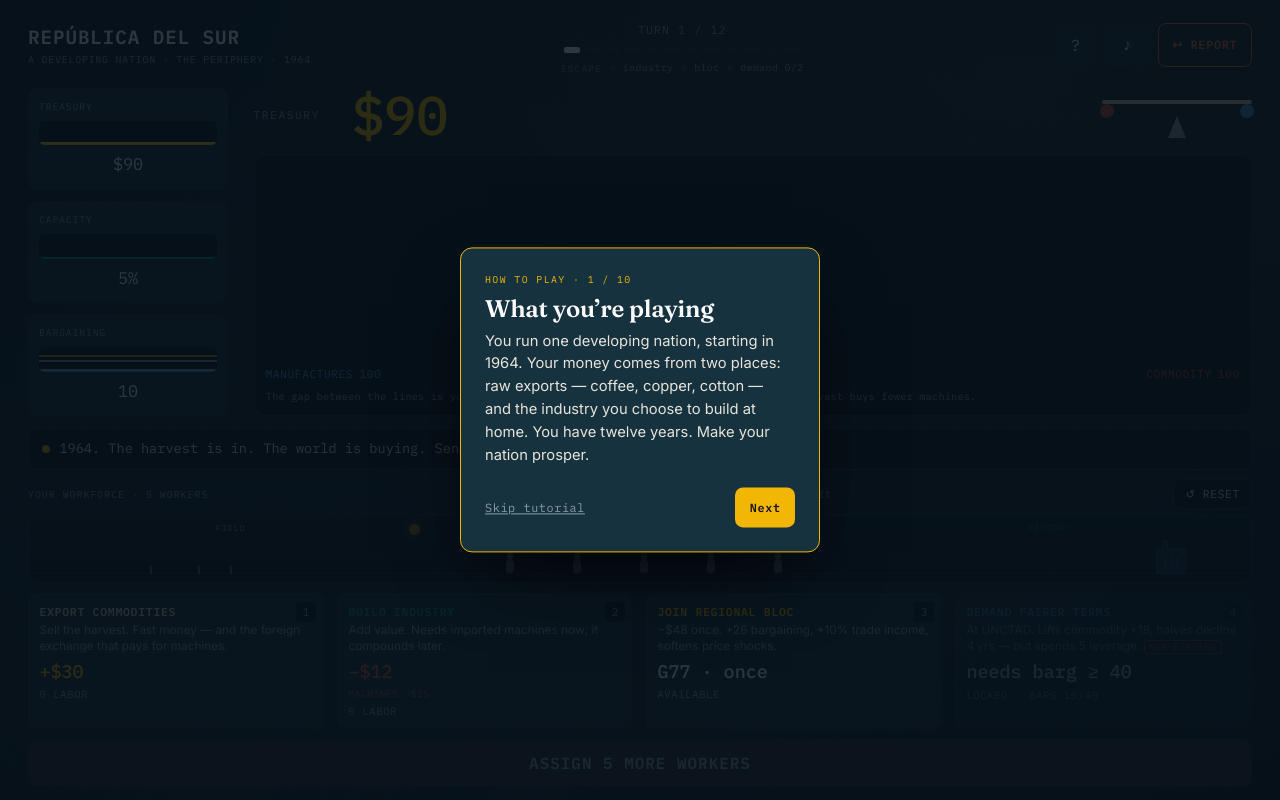
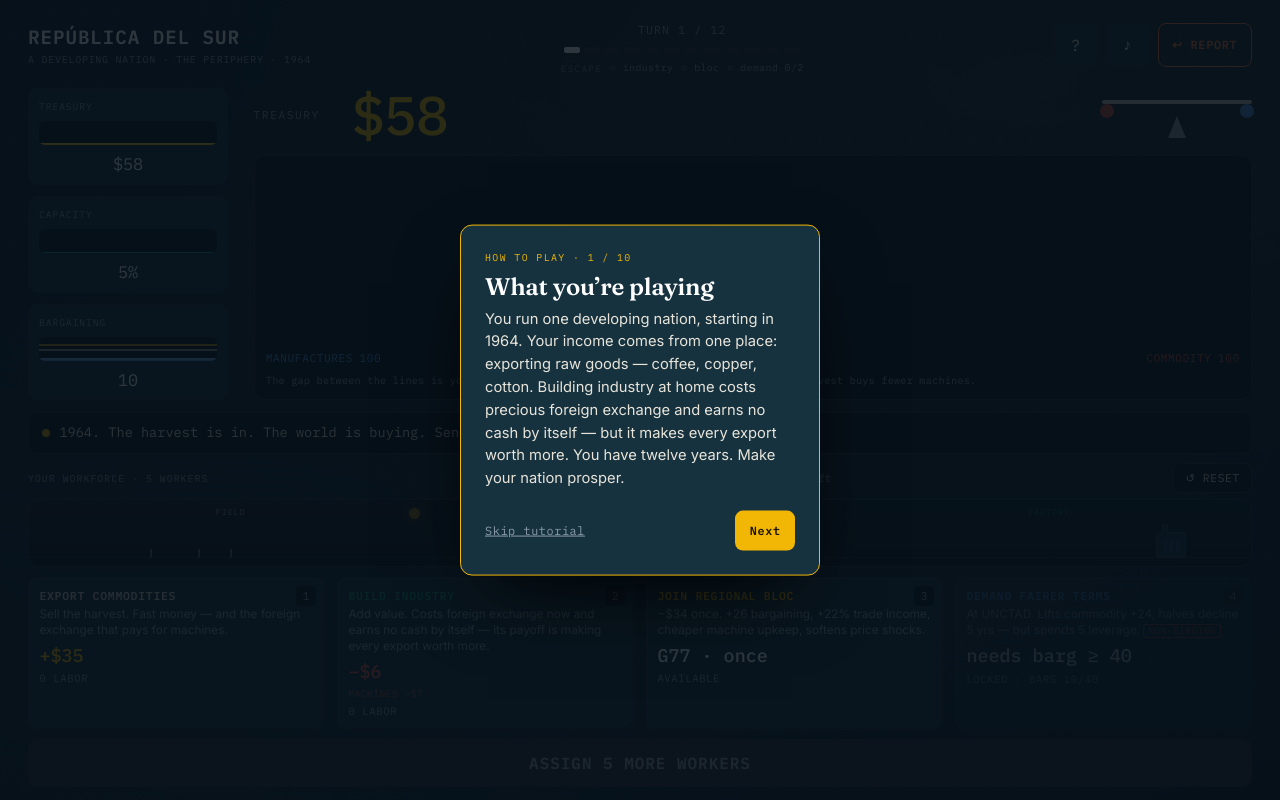
Before and after one commit to uxieee/unctad-unfair-trade, a plain HTML site: page index.html in a window 1280 px wide. Both pictures are taken after a click on the button "Play the game, Unfair Trade". Drawn offline with nearby package versions, Linux system fonts and the light colour scheme.

Commit message:
balance: industry pays off through trade, not as cash — spam-build now collapses
The deck is genuinely stacked now (the UNCTAD point):
- building earns no cash; its only payoff is raising export VALUE (value-add)
- running industry costs FX every year (maintenance), scaling with the
  industrial base and rising world-mfg prices (the scissor)
- starting treasury cut 90 -> 58
- joining a bloc cuts that maintenance + boosts trade income, so collective
  action is what makes industrialization survivable; going it alone starves
- stronger, more-frequent Demand Fairer Terms (the UNCTAD weapon)

Harness ladder: do-nothing/export-only/spam-build/abandon-trade all COLLAPSE;
only sustained export + diversify + bloc + demand fairer terms escapes (A).
Playtested in-browser: spam-build goes bankrupt by year 3.

```diff
--- a/index.html
+++ b/index.html
@@ -278,12 +278,12 @@
     <div class="hud-main">
       <!-- left rail: three capsule tanks -->
       <div class="rail" aria-hidden="false">
-        <div class="tank tank--treasury" title="Your cash. Upkeep drains it every year; reach $0 and you lose.">
+        <div class="tank tank--treasury" title="Your foreign exchange. Upkeep AND running your industry drain it every year; only exports refill it. Reach $0 and you lose.">
           <span class="tank__lab mono">TREASURY</span>
           <div class="tank__tube"><span class="tank__fill" id="tankTreasury"></span></div>
           <span class="tank__val mono" id="valTreasury">$100</span>
         </div>
-        <div class="tank tank--cap" title="How industrialised you are. Higher capacity slows the price decline and is your way out of the trap.">
+        <div class="tank tank--cap" title="How industrialised you are. Higher capacity slows the price decline AND raises what your exports earn — but bigger industry costs more foreign exchange to run each year.">
           <span class="tank__lab mono">CAPACITY</span>
           <div class="tank__tube"><span class="tank__fill" id="tankCap"></span></div>
           <span class="tank__val mono" id="valCap">5%</span>
@@ -366,7 +366,7 @@
         <button class="acard acard--build" id="cardBuild" type="button" data-key="2">
           <span class="acard__key mono">2</span>
           <span class="acard__name mono">BUILD INDUSTRY</span>
-          <span class="acard__desc">Add value. Needs imported machines now; it compounds later.</span>
+          <span class="acard__desc">Add value. Costs foreign exchange now and earns no cash by itself — its payoff is making every export worth more.</span>
           <span class="acard__payoff mono" id="buildPayoff">+$0</span>
           <span class="acard__import mono" id="buildImport"></span>
           <span class="acard__alloc mono" id="buildAlloc">0 labor</span>
@@ -374,14 +374,14 @@
         <button class="acard acard--bloc" id="cardBloc" type="button" data-key="3">
           <span class="acard__key mono">3</span>
           <span class="acard__name mono">JOIN REGIONAL BLOC</span>
-          <span class="acard__desc">−$48 once. +26 bargaining, +10% trade income, softens price shocks.</span>
+          <span class="acard__desc">−$34 once. +26 bargaining, +22% trade income, cheaper machine upkeep, softens price shocks.</span>
           <span class="acard__payoff mono">G77 · once</span>
           <span class="acard__alloc mono" id="blocState">available</span>
         </button>
         <button class="acard acard--demand" id="cardDemand" type="button" data-key="4">
           <span class="acard__key mono">4</span>
           <span class="acard__name mono">DEMAND FAIRER TERMS</span>
-          <span class="acard__desc">At UNCTAD. Lifts commodity +18, halves decline 4 yrs — but spends 5 leverage. <span class="nonbind" id="nonbind">non-binding</span></span>
+          <span class="acard__desc">At UNCTAD. Lifts commodity +24, halves decline 5 yrs — but spends 5 leverage. <span class="nonbind" id="nonbind">non-binding</span></span>
           <span class="acard__payoff mono">needs barg ≥ 40</span>
           <span class="acard__alloc mono" id="demandState">locked</span>
         </button>
--- a/js/game.js
+++ b/js/game.js
@@ -310,9 +310,12 @@
     var lived=M.C.START_YEAR + s.year - 2;
     var income=Math.round((bk.exportIncome||0)+(bk.buildIncome||0));
     var imp=Math.round(bk.importBill||0);
+    var maint=Math.round(-(bk.maint||0));
     var com=Math.round(s.commodityIndex), dc=Math.round(before.c - s.commodityIndex);
-    var msg=lived+': you earned $'+income+', upkeep took $'+M.C.UPKEEP;
-    msg += imp>0 ? (', and imported machines cost $'+imp+'.') : '.';
+    var msg=lived+': your exports earned $'+income+', upkeep took $'+M.C.UPKEEP;
+    if(maint>0) msg += ', running your industry needed $'+maint+' of imported inputs';
+    msg += imp>0 ? (', and new machines cost $'+imp+'.') : '.';
+    if(income===0 && (maint>0||imp>0)) msg+=' Building earns nothing on its own — only exports bring in foreign exchange to pay for it.';
     if(dc>0) msg+=' Commodity prices fell to '+com+', so your raw exports buy less than last year.';
     else if(dc<0) msg+=' Commodity prices rose to '+com+'.';
     else msg+=' Commodity prices held at '+com+'.';
@@ -486,13 +489,13 @@
   // ============================ TUTORIAL (interactive walkthrough) ============================
   // Steps with `do` are hands-on: the spotlight waits until the player performs the action.
   var TUT_ALL=[
-    { title:'What you\u2019re playing', body:'You run one developing nation, starting in 1964. Your money comes from two places: raw exports \u2014 coffee, copper, cotton \u2014 and the industry you choose to build at home. You have twelve years. Make your nation prosper.' },
+    { title:'What you\u2019re playing', body:'You run one developing nation, starting in 1964. Your income comes from one place: exporting raw goods \u2014 coffee, copper, cotton. Building industry at home costs precious foreign exchange and earns no cash by itself \u2014 but it makes every export worth more. You have twelve years. Make your nation prosper.' },
     { title:'Your goal', body:'Over twelve years, grow your treasury and your nation. Where you end up \u2014 from \u201cResource Colony\u201d to \u201cDiversified Nation\u201d \u2014 depends on the moves you make each year. There\u2019s no single right answer handed to you here; you\u2019ll find it by playing. Let\u2019s take your first turn together.' },
     { title:'Your treasury', target:'#heroTreasury', body:'This is your money. Every year a fixed upkeep cost is deducted, so doing nothing slowly bankrupts you. If it hits zero, the game ends in a debt crisis.' },
     { title:'Your three gauges', target:'.rail', body:'Three things to watch. TREASURY is your cash. CAPACITY is how industrialised you are. BARGAINING is diplomatic leverage \u2014 you can spend it later, once you have enough.' },
     { title:'The two prices', target:'.gchart', body:'The red line is the world price of your raw commodities. The blue line is the price of finished factory goods. Keep an eye on both as the years pass \u2014 the chart is the story of the game.' },
     { title:'The terms-of-trade scale', target:'#beam', body:'This little balance reads the same two prices live. The red weight is your raw commodities; the blue is the world\u2019s factory goods. However it tips tells you, at a glance, what your harvest is worth in machines this year.' },
-    { title:'Send a worker to the factory', target:'#cardBuild', body:'You get five workers a year. Tap BUILD INDUSTRY to send one to the factory. Factories need imported machines, so building costs cash now \u2014 watch the \u2212$ on the card \u2014 while capacity grows for later.', doCheck:function(){ return alloc.build>=1; }, hint:'Tap Build Industry' },
+    { title:'Send a worker to the factory', target:'#cardBuild', body:'You get five workers a year. Tap BUILD INDUSTRY to send one to the factory. Factories need imported machines, so building costs foreign exchange now \u2014 watch the \u2212$ on the card \u2014 and earns no cash by itself. Its payoff: capacity makes every export you sell worth more.', doCheck:function(){ return alloc.build>=1; }, hint:'Tap Build Industry' },
     { title:'Send a worker to the field', target:'#cardExport', body:'Now tap EXPORT COMMODITIES to send a worker to the field. The card shows what it pays this year. Exports also earn the foreign exchange that pays for those imported machines.', doCheck:function(){ return alloc.ex>=1; }, hint:'Tap Export Commodities' },
     { title:'Arm a lever', target:'#cardBloc', body:'These last two cards are levers, not labour. Tap JOIN REGIONAL BLOC to arm it. Levers don\u2019t cost a worker; they fire when you advance the year. A bloc buys you bargaining power and softer shocks.', doCheck:function(){ return alloc.lever==='bloc'; }, hint:'Tap Join Regional Bloc' },
     { title:'Fill the rest, then advance', target:'#hudBottom', body:'Assign your remaining workers to either card (tap \u21ba Reset to start over), then press ADVANCE to live your first year. From here, you\u2019re on your own. Good luck.', doCheck:function(){ return s.year>1; }, hint:'Assign all 5, then Advance' }
--- a/js/sim.js
+++ b/js/sim.js
@@ -24,27 +24,38 @@
 
   // --- tuned constants (see passing table at bottom of file) ---
   var C = {
-    START_TREASURY: 90,  // runway. Low enough that building from year 1 (no export FX) bleeds out
+    START_TREASURY: 58,  // brutal runway: too thin to "build your way out" without export FX first
     UPKEEP: 12,          // flat cost of running the state, every year
     EXPORT_MULT: 6,      // turn-1 full export = +$30 (the bait)
-    BUILD_MULT: 27,      // gross industry multiplier (before infant J-curve & imports)
+    VALUE_ADD: 3.2,      // THE PAYOFF OF INDUSTRY. Capacity doesn't print cash on its own —
+                         // it raises the value of what you EXPORT (roasted beans, not raw).
+                         // export value = base × (1 + VALUE_ADD × capacity/100). At capacity 50
+                         // every export is worth 2.2×. So diversifying only pays through trade:
+                         // build with no exports and you earn nothing while your factories drain FX.
     CAP_GAIN: 6,         // capacity per full build allocation
-    BARG_BUILD: 1.4,     // bargaining per full build allocation (decoupled — was 1.5)
-    BARG_EXPORT: 0.4,    // a trading nation earns a little diplomatic standing too
-    IMPORT_BASE: 3.0,    // capital-goods $ per build labor — building from year 1 (no export FX)
-                         // bleeds you out; you must export first to fund industry
-    IMPORT_RATIO_CAP: 2.4, // cap on the mfg/commodity multiplier so it can't death-spiral
-    INFANT_FLOOR: 0.3,   // young industry earns 30% of mature return…
-    INFANT_MATURE: 32,   // …ramping to 100% as capacity approaches this (learning curve)
-    BLOC_COST: 48,       // raised from 30 — you must run export years to afford it (the bridge)
+    BARG_BUILD: 1.8,     // bargaining per full build allocation (decoupled — was 1.5)
+    BARG_EXPORT: 0.7,    // a trading nation earns a little diplomatic standing too
+    IMPORT_BASE: 1.3,    // capital-goods $ per build labor (one-time machine cost per build)
+    MAINT_RATE: 0.42,    // FX to RUN industry each year, per capacity point × world-mfg price.
+                         // The stacked deck: the bigger your industrial base, the more imported
+                         // inputs/parts/fuel it needs — and you can only pay in FX earned by
+                         // EXPORTING or won through collective leverage. Build without trade
+                         // and your own factories starve you into a debt crisis.
+    BLOC_MAINT_RELIEF: 0.55, // a bloc pools purchasing power → preferential terms on capital
+                         // goods (South-South trade, GSP). Members pay only 55% of maintenance.
+                         // Going it alone is what makes solo industrialization starve.
+    BLOC_COST: 34,       // affordable only after a few export years (the bridge to leverage)
     BLOC_BARG: 26,
-    BLOC_MULT: 0.10,
+    BLOC_MULT: 0.22,     // +22% on trade income — a real reward for collective action, but it
+                         // only helps a nation that actually EXPORTS (it multiplies trade income),
+                         // so it can't rescue a build-only player who earns nothing.
     DEMAND_GATE: 40,     // bargaining needed to fire Demand Fairer Terms
-    DEMAND_BUMP: 18,
+    DEMAND_BUMP: 24,     // the UNCTAD weapon: a strong, temporary lift to your terms of trade —
+                         // but it only converts to income for a nation that actually EXPORTS.
     DEMAND_COST_BARG: 5, // each demand SPENDS bargaining (political capital) — no spamming
-    DEMAND_FAIR_TURNS: 4,
-    NIEO_BUMP: 26,
-    NIEO_FAIR_TURNS: 4,
+    DEMAND_FAIR_TURNS: 5,
+    NIEO_BUMP: 32,
+    NIEO_FAIR_TURNS: 5,
     YEARS: 12,
     START_YEAR: 1964
   };
@@ -72,9 +83,11 @@
   }
 
   // --- shared economic helpers (used by both applyTurn and the UI projections) ---
-  function infantFactor(s) {
-    // learning-by-doing: 0.4 at capacity 0 → 1.0 once capacity reaches INFANT_MATURE
-    return C.INFANT_FLOOR + (1 - C.INFANT_FLOOR) * Math.min(1, s.capacity / C.INFANT_MATURE);
+  function valueAddFactor(s) {
+    // diversification premium: each export is worth more as you climb the value ladder.
+    // 1.0 at capacity 0 → (1 + VALUE_ADD) once fully industrialised. This is the ONLY
+    // payoff of building — industry pays off through trade, never as standalone cash.
+    return 1 + C.VALUE_ADD * (s.capacity / 100);
   }
   function termsRatio(s) {
     // imported capital goods are priced in (appreciating) world manufactures.
@@ -83,22 +96,27 @@
     return s.mfgIndex / 100;
   }
   function importBillFor(s, build) { return build * C.IMPORT_BASE * termsRatio(s); }
-  function buildGrossFor(s, build) { return build * (s.capacity / 100) * (s.mfgIndex / 100) * C.BUILD_MULT * infantFactor(s); }
+  function maintFor(s) { return s.capacity * C.MAINT_RATE * termsRatio(s) * (s.flags.bloc ? C.BLOC_MAINT_RELIEF : 1); }
 
   // UI projections for a FULL (5-labor) allocation, including current income multiplier
-  function projExport(s) { return 5 * (s.commodityIndex / 100) * C.EXPORT_MULT * s.incomeMult; }
+  function projExport(s) { return 5 * (s.commodityIndex / 100) * C.EXPORT_MULT * valueAddFactor(s) * s.incomeMult; }
   function projImport(s) { return importBillFor(s, 5); }
-  function projBuildGross(s) { return buildGrossFor(s, 5) * s.incomeMult; }
-  function projBuild(s) { return projBuildGross(s) - projImport(s); } // NET cash shown on the card
+  function projBuild(s) { return -projImport(s); } // building earns no cash — it's an FX investment; payoff is higher export value
 
   /* Resolve one year. action = { ex, build, lever } where lever in null|'bloc'|'demand'.
      Returns a breakdown for UI animation. Order is EXACTLY §4.2. */
   function applyTurn(s, action) {
     var ex = action.ex | 0, build = action.build | 0, lever = action.lever || null;
-    var bk = { upkeep: -C.UPKEEP, exportIncome: 0, buildIncome: 0, importBill: 0, capGain: 0, bargGain: 0, commodityBefore: s.commodityIndex, drift: 0, demandFired: false, demandCost: 0, blocJoined: false };
+    var bk = { upkeep: -C.UPKEEP, maint: 0, exportIncome: 0, buildIncome: 0, importBill: 0, capGain: 0, bargGain: 0, commodityBefore: s.commodityIndex, drift: 0, demandFired: false, demandCost: 0, blocJoined: false };
 
-    // 0. UPKEEP
+    // 0. UPKEEP + INDUSTRIAL FX MAINTENANCE
     s.treasury -= C.UPKEEP;
+    // running the factories you already have needs imported inputs, paid in FX.
+    // scales with the industrial base AND with appreciating world manufactures (the
+    // scissor) — so a big industry built without an FX income source starves itself.
+    // joining a bloc wins preferential terms on those imports (collective leverage).
+    var maint = maintFor(s);
+    s.treasury -= maint; bk.maint = -maint;
 
     // bloc lever (a strategic lever, paid from treasury)
     if (lever === 'bloc' && !s.flags.bloc && s.treasury >= C.BLOC_COST) {
@@ -109,15 +127,17 @@
     }
 
     // 1. player production
-    var exportIncome = ex * (s.commodityIndex / 100) * C.EXPORT_MULT;
+    // EXPORT earns FX, scaled by the value-add of your industry (diversification premium).
+    var exportIncome = ex * (s.commodityIndex / 100) * C.EXPORT_MULT * valueAddFactor(s);
     if (s.flags.tariffNext) { exportIncome = 0; s.flags.tariffNext = false; }
     if (s.flags.droughtActive) { exportIncome *= 0.5; }
-    var buildIncome = buildGrossFor(s, build);          // gross, after infant J-curve
+    // BUILD earns no cash — it's an FX investment (imported machines). Its only payoff is
+    // raising future export value above. Build with no exports and you simply bleed FX.
     var importBill = importBillFor(s, build);           // capital-goods imports (FX gap)
     bk.exportIncome = exportIncome * s.incomeMult;
-    bk.buildIncome = buildIncome * s.incomeMult;
+    bk.buildIncome = 0;
     bk.importBill = importBill;
-    s.treasury += (exportIncome + buildIncome) * s.incomeMult - importBill;
+    s.treasury += exportIncome * s.incomeMult - importBill;
     bk.capGain = C.CAP_GAIN * build / 5;
     bk.bargGain = C.BARG_BUILD * build / 5 + C.BARG_EXPORT * ex / 5;
     s.capacity += bk.capGain;
@@ -179,9 +199,9 @@
     var engaged = s.flags.bloc && s.demandsFired >= 2;   // used both leverage tools
     // S = mastery: deep industry AND you fought for fairer terms repeatedly (3+ demands),
     // holding your terms of trade high. Reachable by a strong, deliberate run.
-    if (s.capacity >= 55 && s.flags.bloc && s.demandsFired >= 3 && s.commodityIndex >= 80 && sc >= 640) return 'S';
-    if (s.capacity >= 50 && engaged && s.commodityIndex >= 45) return 'A';
-    if (s.capacity >= 30) return 'B';
+    if (s.capacity >= 42 && s.flags.bloc && s.demandsFired >= 3 && s.commodityIndex >= 65 && sc >= 460) return 'S';
+    if (s.capacity >= 30 && engaged && s.commodityIndex >= 42) return 'A';
+    if (s.capacity >= 20) return 'B';
     return 'C';
   }
 
@@ -223,18 +243,23 @@
       'PURE EXPORT': function () { return { ex: 5, build: 0 }; },
       'PURE BUILD':  function () { return { ex: 0, build: 5 }; },
       'PASSIVE':     function () { return { ex: 0, build: 0 }; },
+      // BRIDGE: the intuitive-but-flawed plan — export to bank cash, then go ALL-IN
+      // on industry and stop trading. Under the FX constraint this starves your own
+      // factories (no export earnings to pay for imported inputs) → it must NOT escape.
       'BRIDGE':      function (s, y) {
         if (y <= 3) return { ex: 5, build: 0 };                 // bank FX first
         if (y === 4) return { ex: 0, build: 5, lever: 'bloc' }; // pivot + leverage
         if (s.bargaining >= C.DEMAND_GATE) return { ex: 0, build: 5, lever: 'demand' };
         return { ex: 0, build: 5 };
       },
+      // OPTIMAL: the real UNCTAD program — bank FX, join a bloc, then NEVER fully
+      // abandon trade: keep exporting to fund industry while you diversify, and
+      // demand fairer terms from leverage. A sustained mix is the only escape.
       'OPTIMAL':     function (s, y) {
-        if (y <= 2) return { ex: 5, build: 0 };                 // short FX runway
-        if (y === 3) return { ex: 3, build: 2 };                // start the pivot
-        if (s.treasury >= C.BLOC_COST + C.UPKEEP && !s.flags.bloc) return { ex: 0, build: 5, lever: 'bloc' };
-        if (s.bargaining >= C.DEMAND_GATE) return { ex: 0, build: 5, lever: 'demand' };
-        return { ex: 0, build: 5 };
+        if (y <= 2) return { ex: 5, build: 0 };                                  // short FX runway
+        if (!s.flags.bloc && s.treasury >= C.BLOC_COST + 18) return { ex: 3, build: 2, lever: 'bloc' };
+        if (s.bargaining >= C.DEMAND_GATE) return { ex: 2, build: 3, lever: 'demand' }; // keep FX flowing
+        return { ex: 2, build: 3 };
       },
       // guardrail: the old dominant exploit — bloc turn 1, build, never export.
       // Must NOT win (building with no export FX to fund machine imports bleeds out).
@@ -270,21 +295,20 @@
     function chk(name, cond) { console.log((cond ? '✓ PASS' : '✗ FAIL') + ' · ' + name); return cond; }
     console.log('%c— balance assertions —', 'font-weight:bold');
     chk('PURE EXPORT loses (C or F-collapse)', results['PURE EXPORT'].rank === 'C' || results['PURE EXPORT'].rank === 'F');
-    chk('PURE BUILD never wins (caps at B — industry without leverage)', ['F', 'C', 'B'].indexOf(results['PURE BUILD'].rank) > -1);
-    chk('PURE BUILD has real early jeopardy (floor < $45)', results['PURE BUILD'].floor < 45);
-    chk('BRIDGE wins (A or better — both pillars engaged)', ['A', 'S'].indexOf(results['BRIDGE'].rank) > -1);
-    chk('OPTIMAL wins (A or better)', ['A', 'S'].indexOf(results['OPTIMAL'].rank) > -1);
+    chk('PURE BUILD COLLAPSES (F — factories starve for FX; spamming industry is fatal)', results['PURE BUILD'].rank === 'F');
+    chk('PURE BUILD actually goes bankrupt (treasury floor hits $0)', results['PURE BUILD'].floor <= 0);
+    chk('BRIDGE does NOT escape (decent-but-loose play still loses — at most B)', ['F', 'C', 'B'].indexOf(results['BRIDGE'].rank) > -1);
+    chk('OPTIMAL wins (A or better — only tight, well-timed UNCTAD play escapes)', ['A', 'S'].indexOf(results['OPTIMAL'].rank) > -1);
     chk('BLOC-T1 EXPLOIT does NOT win (no export FX → bleeds out)', ['F', 'C', 'B'].indexOf(results['BLOC-T1 EXPLOIT'].rank) > -1);
     chk('PASSIVE collapses to F', results['PASSIVE'].rank === 'F');
-    chk('NET crossover lands year 4–7', results['PURE BUILD'].crossover >= 4 && results['PURE BUILD'].crossover <= 7);
     return results;
   }
 
   global.UT = global.UT || {};
   global.UT.model = {
     C: C, clamp: clamp, mulberry32: mulberry32, newState: newState,
-    infantFactor: infantFactor, termsRatio: termsRatio,
-    projExport: projExport, projBuild: projBuild, projBuildGross: projBuildGross, projImport: projImport,
+    valueAddFactor: valueAddFactor, termsRatio: termsRatio, maintFor: maintFor,
+    projExport: projExport, projBuild: projBuild, projImport: projImport,
     applyTurn: applyTurn, score: score, rank: rank, outcome: outcome, RANKS: RANKS, DEATHS: DEATHS, simulate: simulate
   };
 
```
